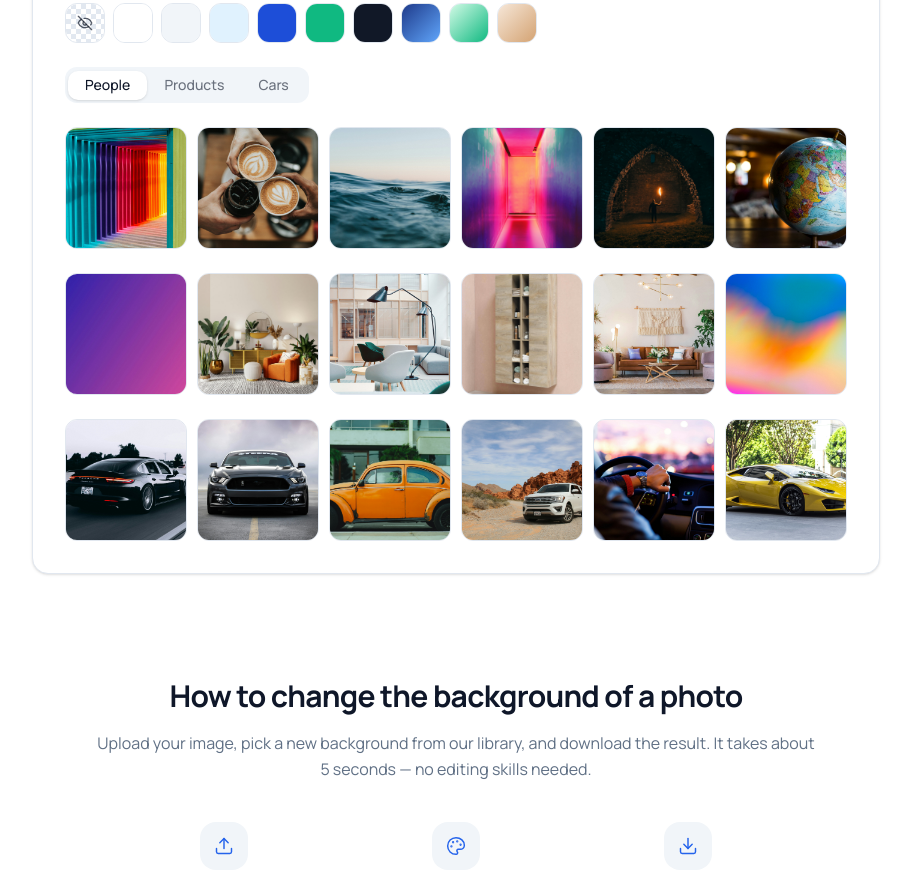
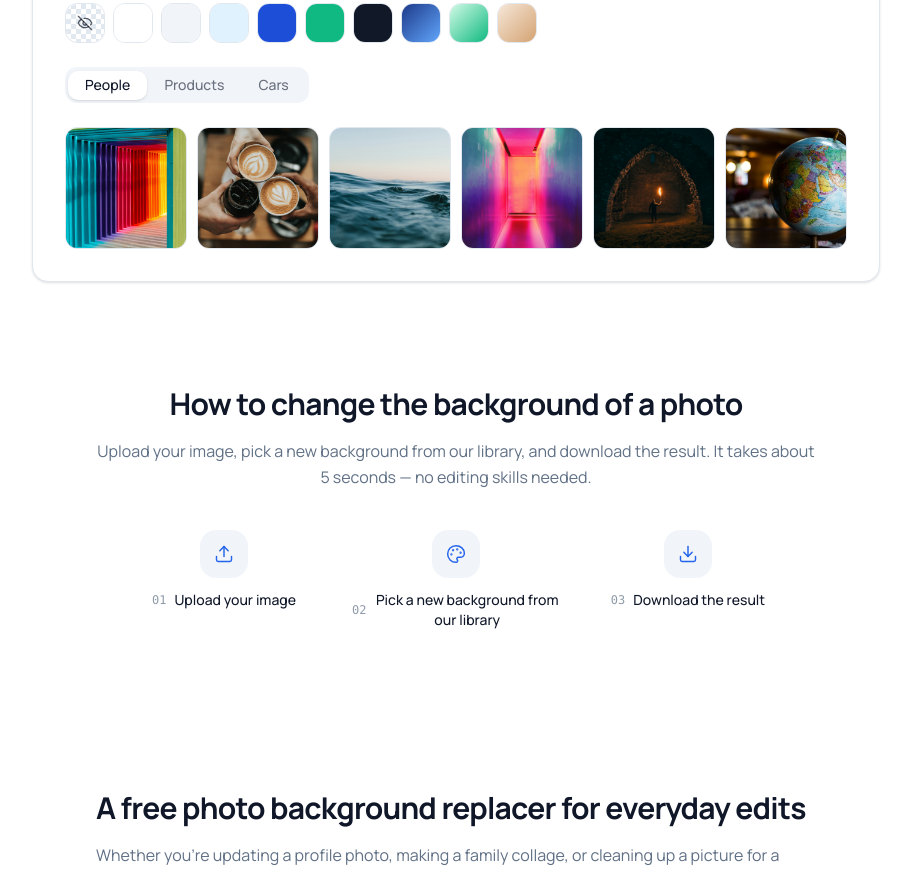
Before and after one commit to dpeng575/rmbg, a Next.js app: page / in a window 1280 px wide. Shown: the part 860-1733 px from the top of the page, without its empty margins (184-1095 px from the left). Built offline with nearby package versions, Linux system fonts and the light colour scheme.

Commit message:
fix: make background category tabs functional
Co-authored-by: multica-agent <github@multica.ai>

```diff
--- a/src/components/tool/Gallery.tsx
+++ b/src/components/tool/Gallery.tsx
@@ -1,7 +1,7 @@
 "use client";
 
 import { Check, EyeOff } from "lucide-react";
-import { Tabs, TabsList, TabsTrigger } from "@/components/ui/tabs";
+import { Tabs, TabsContent, TabsList, TabsTrigger } from "@/components/ui/tabs";
 import {
   CATEGORY_LABELS,
   CATEGORY_ORDER,
@@ -86,12 +86,13 @@ export function Gallery({ selected, onSelect }: Props) {
           ))}
         </TabsList>
         {CATEGORY_ORDER.map((cat) => (
-          <BackgroundGrid
-            key={cat}
-            category={cat}
-            selected={selected}
-            onSelect={onSelect}
-          />
+          <TabsContent key={cat} value={cat}>
+            <BackgroundGrid
+              category={cat}
+              selected={selected}
+              onSelect={onSelect}
+            />
+          </TabsContent>
         ))}
       </Tabs>
     </div>
```
